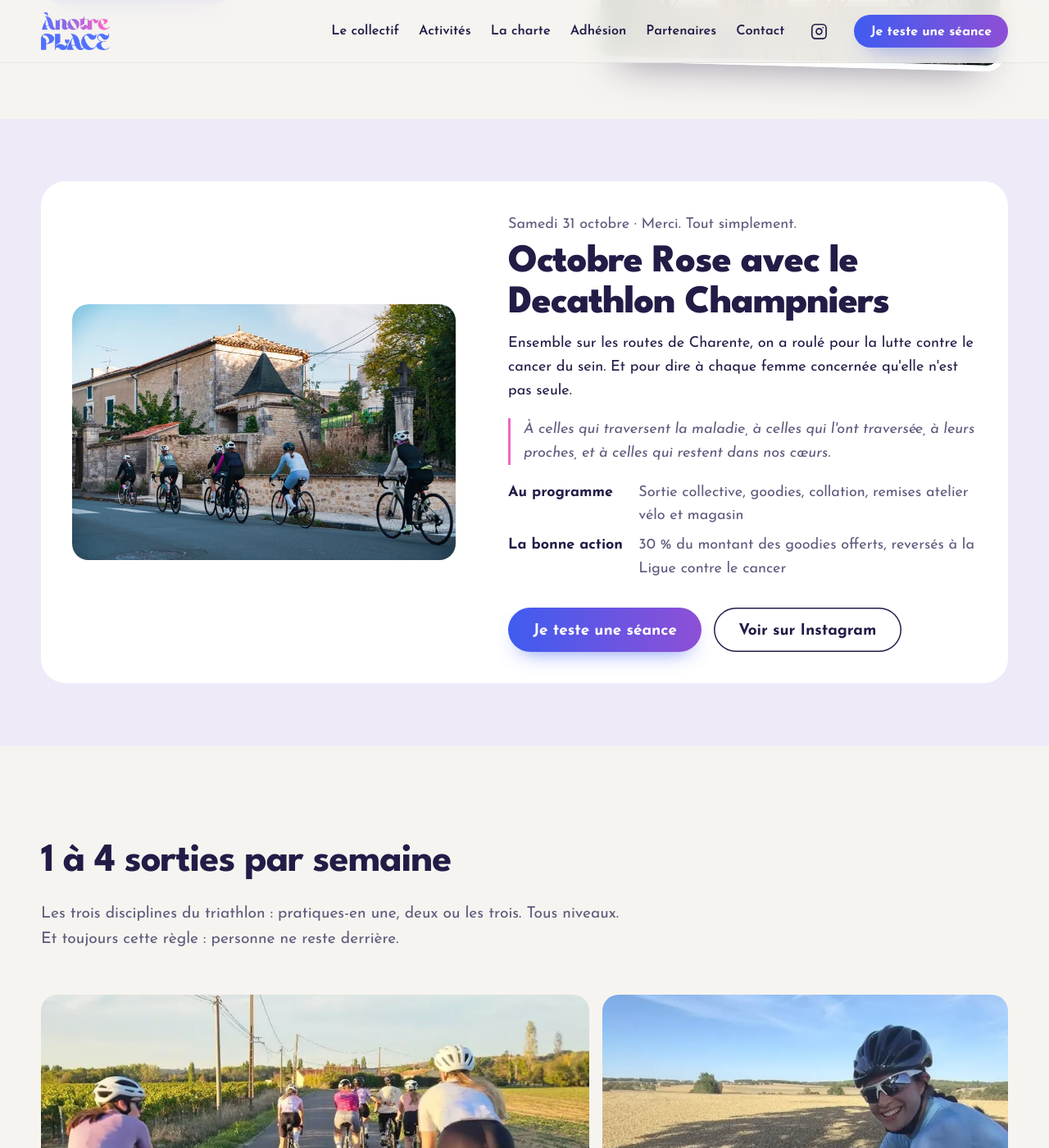
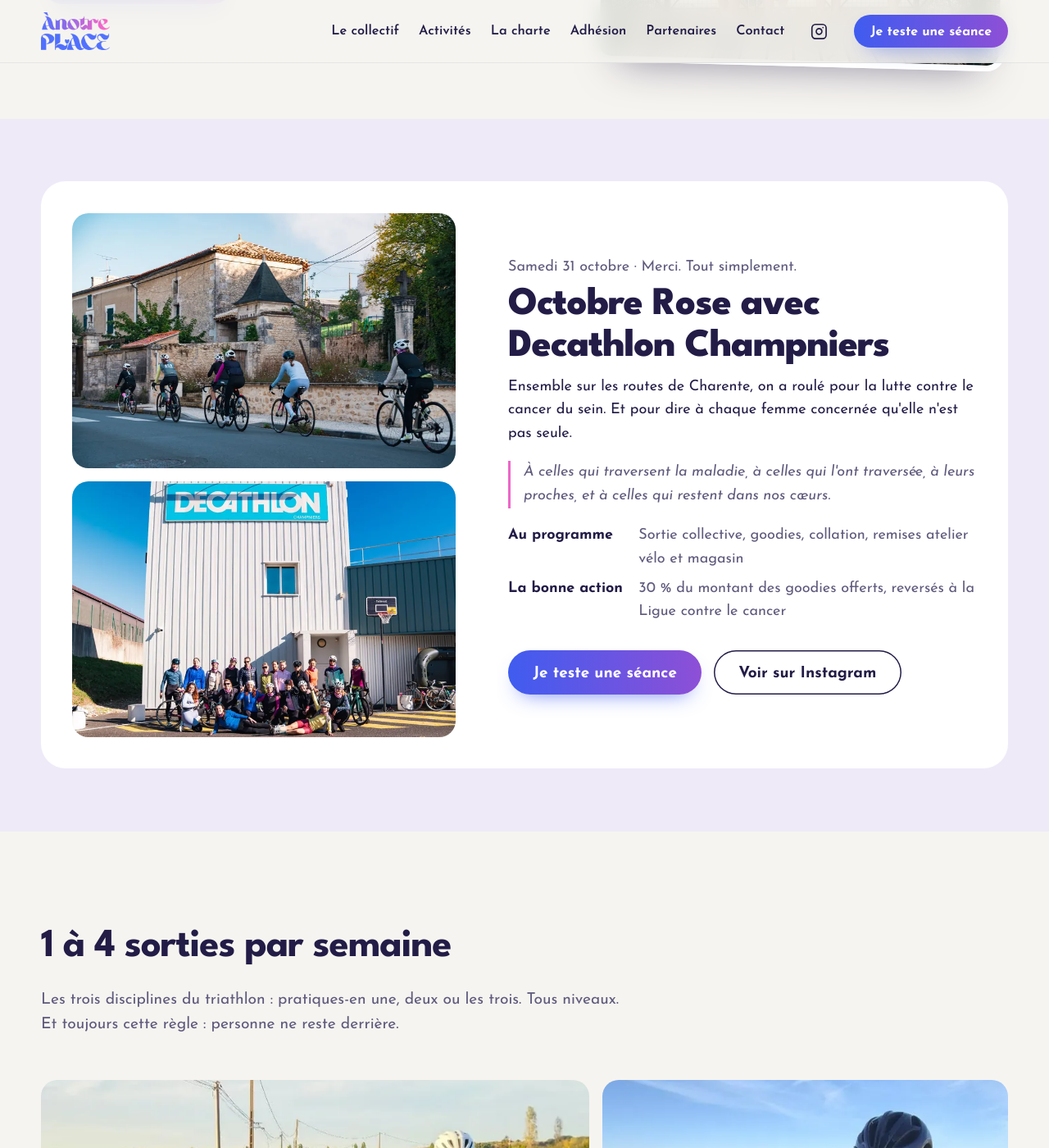
Before and after one commit to Anotreplace/anotreplace.github.io, a Jekyll site: the page built from activites/index.html, in a window 1280 px wide and 1400 px high, scrolled down 631 px. Shown: the whole window at 82% size. Built offline with Jekyll 4.4.1, drawn with Linux system fonts in a browser that asks for light colours.

Commit message:
Octobre Rose : photo de groupe devant Decathlon Champniers, titre ajusté
Co-Authored-By: Claude Opus 5.5 <noreply@anthropic.com>

```diff
--- a/activites/index.html
+++ b/activites/index.html
@@ -19,10 +19,13 @@ description: "Natation, vélo de route et running chaque semaine : pratique une
 <section class="section section--tint section--tight" id="octobre-rose">
   <div class="wrap">
     <div class="event">
-      <img srcset="/assets/img/octobre-rose-sortie-velo-400.webp 400w, /assets/img/octobre-rose-sortie-velo-800.webp 800w, /assets/img/octobre-rose-sortie-velo.webp 1400w" sizes="(max-width: 600px) 73vw, (max-width: 1000px) 88vw, 468px" src="/assets/img/octobre-rose-sortie-velo.webp" alt="Six cyclistes du collectif roulent en file devant une vieille maison en pierre, pendant la sortie solidaire Octobre Rose" width="1400" height="933" loading="lazy">
+      <div class="event-photos">
+        <img srcset="/assets/img/octobre-rose-sortie-velo-400.webp 400w, /assets/img/octobre-rose-sortie-velo-800.webp 800w, /assets/img/octobre-rose-sortie-velo.webp 1400w" sizes="(max-width: 640px) 73vw, (max-width: 960px) 44vw, 468px" src="/assets/img/octobre-rose-sortie-velo.webp" alt="Six cyclistes du collectif roulent en file devant une vieille maison en pierre, pendant la sortie solidaire Octobre Rose" width="1400" height="933" loading="lazy">
+        <img srcset="/assets/img/octobre-rose-groupe-decathlon-400.webp 400w, /assets/img/octobre-rose-groupe-decathlon-800.webp 800w, /assets/img/octobre-rose-groupe-decathlon.webp 1400w" sizes="(max-width: 640px) 73vw, (max-width: 960px) 44vw, 468px" src="/assets/img/octobre-rose-groupe-decathlon.webp" alt="Une vingtaine de sportives du collectif réunies avec leurs vélos devant le Decathlon Champniers, le jour d'Octobre Rose" width="1400" height="933" loading="lazy">
+      </div>
       <div>
         <p class="muted" style="margin-bottom:.4rem">Samedi 31 octobre · Merci. Tout simplement.</p>
-        <h2 class="event-date">Octobre Rose avec le Decathlon Champniers</h2>
+        <h2 class="event-date">Octobre Rose avec Decathlon Champniers</h2>
         <p>Ensemble sur les routes de Charente, on a roulé pour la lutte contre le cancer du sein. Et pour dire à chaque femme concernée qu'elle n'est pas seule.</p>
         <p class="event-dedicace">À celles qui traversent la maladie, à celles qui l'ont traversée, à leurs proches, et à celles qui restent dans nos cœurs.</p>
         <dl>
--- a/assets/css/style.css
+++ b/assets/css/style.css
@@ -294,6 +294,8 @@ tbody th { font-weight: 600; }
 .discipline { padding-top: 1.1rem; border-top: 2px solid; border-image: var(--degrade) 1; }
 .event { display: grid; grid-template-columns: minmax(0, .9fr) minmax(0, 1.1fr); gap: clamp(2rem, 5vw, 4rem); align-items: center; background: #fff; border-radius: 30px; padding: clamp(1.5rem, 3vw, 2.5rem); }
 .event img { border-radius: 20px; }
+.event-photos { display: grid; gap: 1rem; }
+@media (min-width: 641px) and (max-width: 960px) { .event-photos { grid-template-columns: 1fr 1fr; } }
 .event-date { font-family: var(--serif); font-size: clamp(2.2rem, 4vw, 3rem); font-weight: 800; line-height: 1.05; margin-bottom: .6rem; }
 .event dl { display: grid; grid-template-columns: auto minmax(0, 1fr); gap: .45rem 1.2rem; margin: 1.2rem 0 0; }
 .event dt { font-weight: 700; }
```
Also changed, not shown: assets/img/octobre-rose-groupe-decathlon-400.webp (added), assets/img/octobre-rose-groupe-decathlon-800.webp (added), assets/img/octobre-rose-groupe-decathlon.webp (added).
